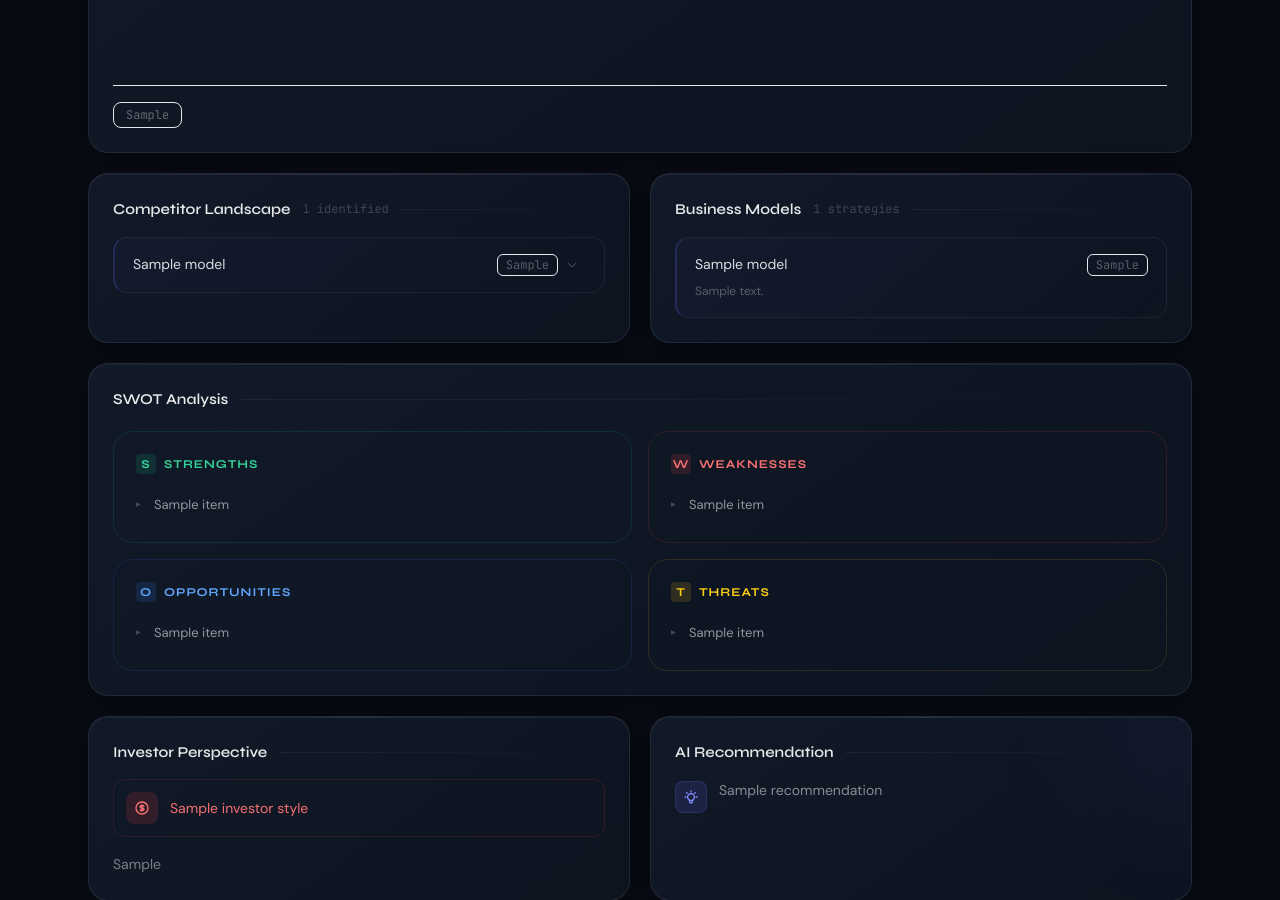
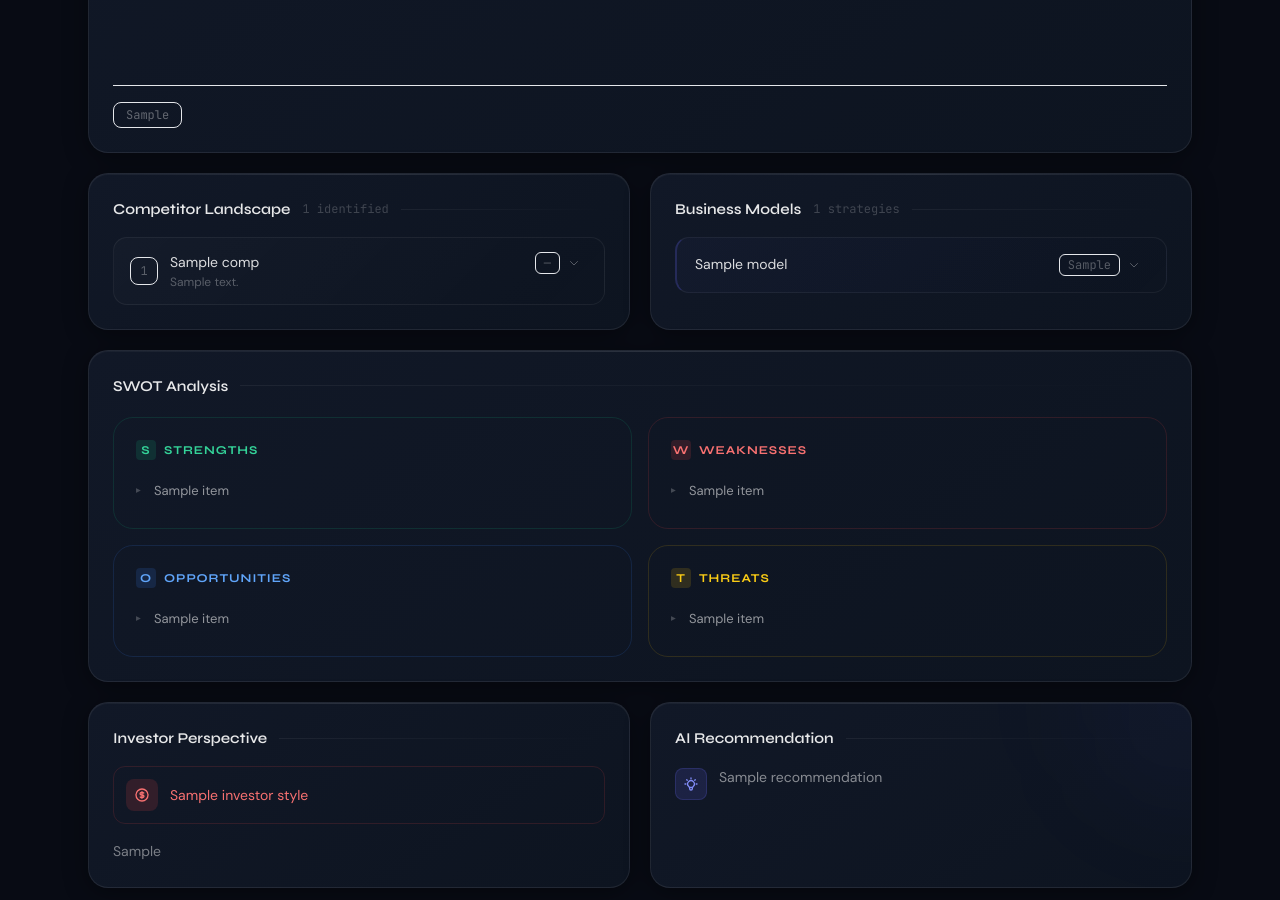
Before and after one commit to rangga-jakti/venturelens-ai, a Django app: template templates/dashboard/results.html in a window 1280 px wide. Shown: the part 1060-1960 px from the top of the page. Run offline with Django 5.2, Linux system fonts and the light colour scheme; the template is opened without the code that fills it: most values are stand-ins (such as "Sample title", 1, 10 or a date in 2020); some libraries are stand-ins or nearby versions.

Commit message:
Fix competitor names and expand/collapse

```diff
--- a/templates/dashboard/results.html
+++ b/templates/dashboard/results.html
@@ -207,21 +207,28 @@
             </div>
             <div class="space-y-2.5">
                 {% for comp in analysis.competitors %}
-                <div class="business-model-row" x-data="{open: false}">
+                <div class="competitor-row" x-data="{open: false}">
                     <button @click="open = !open" class="w-full flex items-start justify-between gap-3 text-left hover:bg-white/3 rounded-lg p-1 -m-1 transition-all">
-                        <p class="text-sm font-600 text-white/85">{{ model.name }}</p>
+                        <div class="flex items-center gap-3 min-w-0">
+                            <div class="w-7 h-7 rounded-lg bg-white/6 border border-white/8 flex items-center justify-center flex-shrink-0 text-xs font-mono text-white/30">
+                                {{ forloop.counter }}
+                            </div>
+                            <div class="min-w-0">
+                                <p class="text-sm font-600 text-white/85 truncate">{{ comp.name }}</p>
+                                <p class="text-xs text-white/30 mt-0.5" x-show="!open">{{ comp.description|truncatechars:60 }}</p>
+                            </div>
+                        </div>
                         <div class="flex items-center gap-2 flex-shrink-0">
-                            <span class="text-xs font-mono px-2 py-0.5 rounded-md border
-                                {% if model.revenue_potential == 'Very High' or model.revenue_potential == 'High' %}bg-emerald-500/8 text-emerald-400 border-emerald-500/15
-                                {% elif model.revenue_potential == 'Medium' %}bg-blue-500/8 text-blue-400 border-blue-500/15
-                                {% else %}bg-white/4 text-white/30 border-white/8{% endif %}">
-                                {{ model.revenue_potential }}
+                            <span class="text-xs font-mono px-2 py-0.5 rounded-md border bg-white/4 text-white/30 border-white/8">
+                                {{ comp.similarity|default:comp.threat_level|default:"—" }}
                             </span>
-                            <svg class="w-3 h-3 text-white/30 transition-transform" :class="open ? 'rotate-180' : ''" fill="none" stroke="currentColor" viewBox="0 0 24 24"><path stroke-linecap="round" stroke-linejoin="round" stroke-width="2" d="M19 9l-7 7-7-7"/></svg>
+                            <svg class="w-3 h-3 text-white/30 transition-transform duration-200" :class="open ? 'rotate-180' : ''" fill="none" stroke="currentColor" viewBox="0 0 24 24"><path stroke-linecap="round" stroke-linejoin="round" stroke-width="2" d="M19 9l-7 7-7-7"/></svg>
                         </div>
                     </button>
-                    <div x-show="open" x-transition class="mt-2 text-xs text-white/50 leading-relaxed">
-                        {{ model.description }}
+                    <div x-show="open" x-transition class="mt-2 pl-10 space-y-1">
+                        <p class="text-xs text-white/50 leading-relaxed">{{ comp.description }}</p>
+                        {% if comp.strength %}<p class="text-xs text-emerald-400/70 mt-1">✓ {{ comp.strength }}</p>{% endif %}
+                        {% if comp.weakness %}<p class="text-xs text-red-400/70 mt-1">✗ {{ comp.weakness }}</p>{% endif %}
                     </div>
                 </div>
                 {% endfor %}
@@ -236,17 +243,22 @@
             </div>
             <div class="space-y-2.5">
                 {% for model in analysis.business_models %}
-                <div class="business-model-row">
-                    <div class="flex items-start justify-between gap-3 mb-1.5">
+                <div class="business-model-row" x-data="{open: false}">
+                    <button @click="open = !open" class="w-full flex items-start justify-between gap-3 text-left hover:bg-white/3 rounded-lg p-1 -m-1 transition-all">
                         <p class="text-sm font-600 text-white/85">{{ model.name }}</p>
-                        <span class="flex-shrink-0 text-xs font-mono px-2 py-0.5 rounded-md border
-                            {% if model.revenue_potential == 'Very High' or model.revenue_potential == 'High' %}bg-emerald-500/8 text-emerald-400 border-emerald-500/15
-                            {% elif model.revenue_potential == 'Medium' %}bg-blue-500/8 text-blue-400 border-blue-500/15
-                            {% else %}bg-white/4 text-white/30 border-white/8{% endif %}">
-                            {{ model.revenue_potential }}
-                        </span>
+                        <div class="flex items-center gap-2 flex-shrink-0">
+                            <span class="text-xs font-mono px-2 py-0.5 rounded-md border
+                                {% if model.revenue_potential == 'Very High' or model.revenue_potential == 'High' %}bg-emerald-500/8 text-emerald-400 border-emerald-500/15
+                                {% elif model.revenue_potential == 'Medium' %}bg-blue-500/8 text-blue-400 border-blue-500/15
+                                {% else %}bg-white/4 text-white/30 border-white/8{% endif %}">
+                                {{ model.revenue_potential }}
+                            </span>
+                            <svg class="w-3 h-3 text-white/30 transition-transform duration-200" :class="open ? 'rotate-180' : ''" fill="none" stroke="currentColor" viewBox="0 0 24 24"><path stroke-linecap="round" stroke-linejoin="round" stroke-width="2" d="M19 9l-7 7-7-7"/></svg>
+                        </div>
+                    </button>
+                    <div x-show="open" x-transition class="mt-2 text-xs text-white/50 leading-relaxed">
+                        {{ model.description }}
                     </div>
-                    <p class="text-xs text-white/30 leading-relaxed">{{ model.description|truncatechars:90 }}</p>
                 </div>
                 {% endfor %}
             </div>
```
